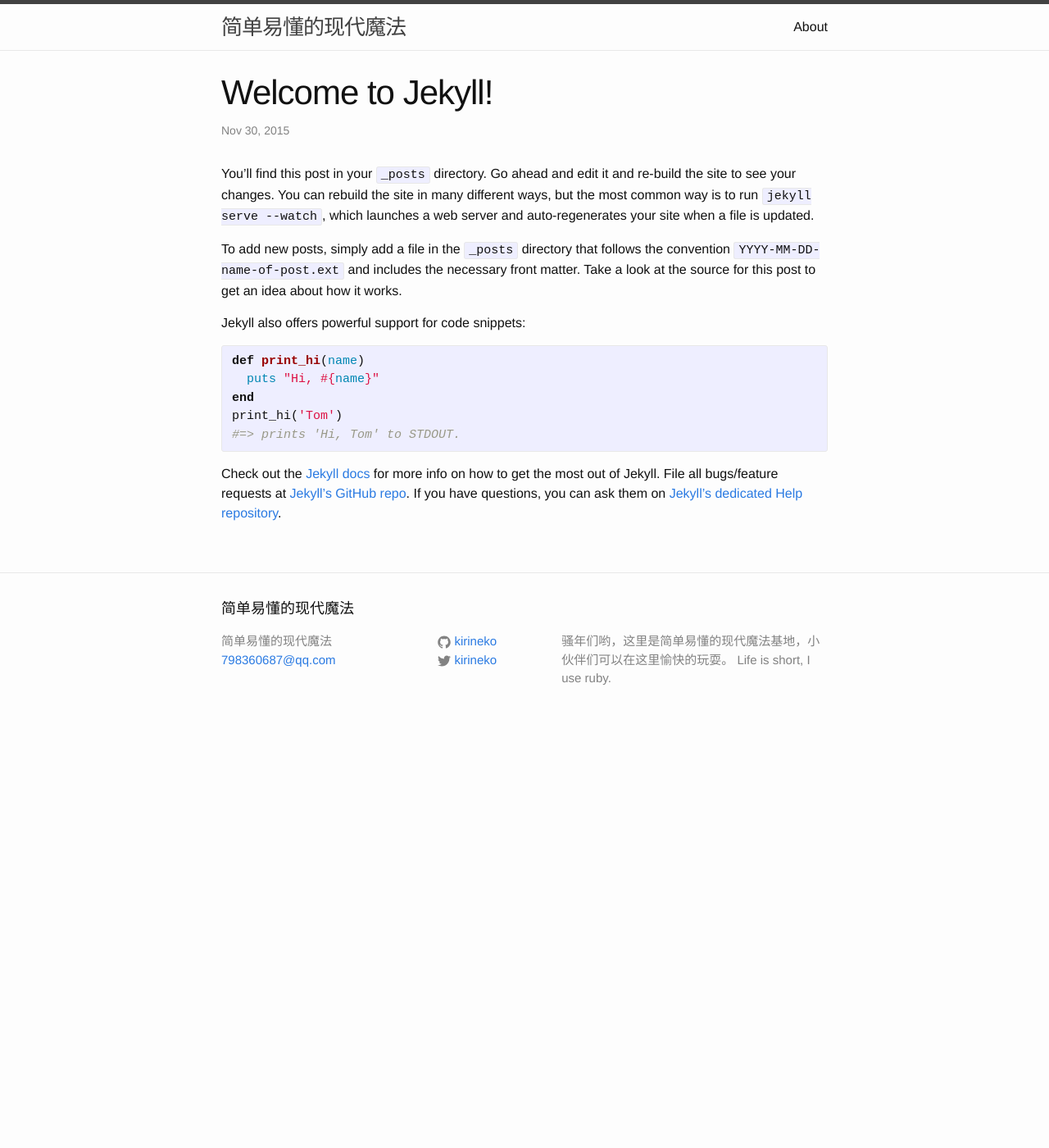
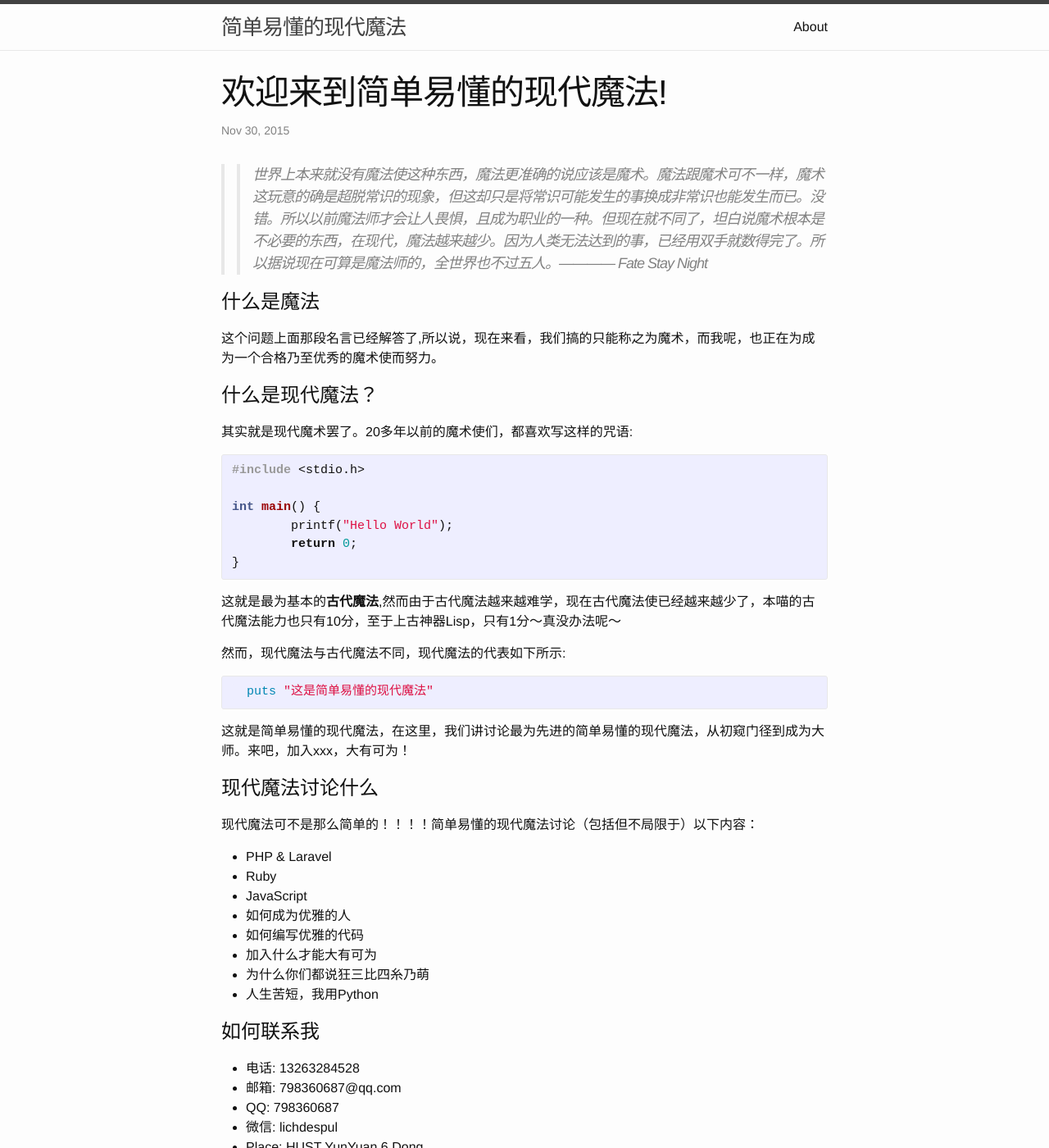
Before and after one commit to lichcnpul/kirineko.github.io, a Jekyll site: the page built from _posts/2015-11-30-welcome-to-jekyll.markdown, in a window 1280 px wide and 1400 px high. Shown: the whole window at 82% size. Built offline with Jekyll 4.4.1, drawn with Linux system fonts in a browser that asks for light colours; some of the changed text lies outside the part shown.

Commit message:
添加介绍博客

```diff
--- a/_config.yml
+++ b/_config.yml
@@ -3,9 +3,10 @@ title: 简单易懂的现代魔法
 email: 798360687@qq.com
 description: > # this means to ignore newlines until "baseurl:"
   骚年们哟，这里是简单易懂的现代魔法基地，小伙伴们可以在这里愉快的玩耍。
+
   Life is short, I use ruby.
 baseurl: "" # the subpath of your site, e.g. /blog/
-url: "http://www.cnblogs.com/Kassadin/" # the base hostname & protocol for your site
+url: "" # the base hostname & protocol for your site
 twitter_username: kirineko
 github_username:  kirineko
 
--- a/_posts/2015-11-30-welcome-to-jekyll.markdown
+++ b/_posts/2015-11-30-welcome-to-jekyll.markdown
@@ -1,25 +1,65 @@
 ---
 layout: post
-title:  "Welcome to Jekyll!"
+title:  "欢迎来到简单易懂的现代魔法!"
 date:   2015-11-30 11:20:15
 categories: jekyll update
 ---
-You’ll find this post in your `_posts` directory. Go ahead and edit it and re-build the site to see your changes. You can rebuild the site in many different ways, but the most common way is to run `jekyll serve --watch`, which launches a web server and auto-regenerates your site when a file is updated.
+>> 世界上本来就没有魔法使这种东西，魔法更准确的说应该是魔术。魔法跟魔术可不一样，魔术这玩意的确是超脱常识的现象，但这却只是将常识可能发生的事换成非常识也能发生而已。没错。所以以前魔法师才会让人畏惧，且成为职业的一种。但现在就不同了，坦白说魔术根本是不必要的东西，在现代，魔法越来越少。因为人类无法达到的事，已经用双手就数得完了。所以据说现在可算是魔法师的，全世界也不过五人。———— Fate Stay Night
 
-To add new posts, simply add a file in the `_posts` directory that follows the convention `YYYY-MM-DD-name-of-post.ext` and includes the necessary front matter. Take a look at the source for this post to get an idea about how it works.
+# 什么是魔法
 
-Jekyll also offers powerful support for code snippets:
+这个问题上面那段名言已经解答了,所以说，现在来看，我们搞的只能称之为魔术，而我呢，也正在为成为一个合格乃至优秀的魔术使而努力。
+
+# 什么是现代魔法？
+
+其实就是现代魔术罢了。20多年以前的魔术使们，都喜欢写这样的咒语:
+
+{% highlight c %}
+#include <stdio.h>
+
+int main() {
+	printf("Hello World");
+	return 0;
+}
+{% endhighlight %}
+
+这就是最为基本的**古代魔法**,然而由于古代魔法越来越难学，现在古代魔法使已经越来越少了，本喵的古代魔法能力也只有10分，至于上古神器Lisp，只有1分～真没办法呢～
+
+然而，现代魔法与古代魔法不同，现代魔法的代表如下所示:
 
 {% highlight ruby %}
-def print_hi(name)
-  puts "Hi, #{name}"
-end
-print_hi('Tom')
-#=> prints 'Hi, Tom' to STDOUT.
+  puts "这是简单易懂的现代魔法"
 {% endhighlight %}
 
-Check out the [Jekyll docs][jekyll] for more info on how to get the most out of Jekyll. File all bugs/feature requests at [Jekyll’s GitHub repo][jekyll-gh]. If you have questions, you can ask them on [Jekyll’s dedicated Help repository][jekyll-help].
+这就是简单易懂的现代魔法，在这里，我们讲讨论最为先进的简单易懂的现代魔法，从初窥门径到成为大师。来吧，加入xxx，大有可为！
 
-[jekyll]:      http://jekyllrb.com
-[jekyll-gh]:   https://github.com/jekyll/jekyll
-[jekyll-help]: https://github.com/jekyll/jekyll-help
+# 现代魔法讨论什么
+现代魔法可不是那么简单的！！！！简单易懂的现代魔法讨论（包括但不局限于）以下内容：
+
+- PHP & Laravel
+- Ruby
+- JavaScript
+- 如何成为优雅的人
+- 如何编写优雅的代码
+- 加入什么才能大有可为
+- 为什么你们都说狂三比四糸乃萌
+- 人生苦短，我用Python
+
+# 如何联系我
+
+- 电话: 13263284528
+- 邮箱: 798360687@qq.com
+- QQ: 798360687
+- 微信: lichdespul
+- Place: HUST YunYuan 6 Dong
+
+# 最后还有什么要说的
+
+- 生活在有ACG的时代真的是太好了呢～
+- 生活在移动互联网兴起的时代真的是太好了呢～
+- 成为一名魔法使真的是太好了呢～
+- 能遇见Key社真的是太好了呢～
+- 能进入HUST学习魔术真的是太好了呢～
+
+# 好东西
+![时崎狂三]({{ site.url }}/assets/2.jpg)
```
Also changed, not shown: about.md (+27 -3 lines), assets/1.jpg (added), assets/2.jpg (added), 3 other files.
